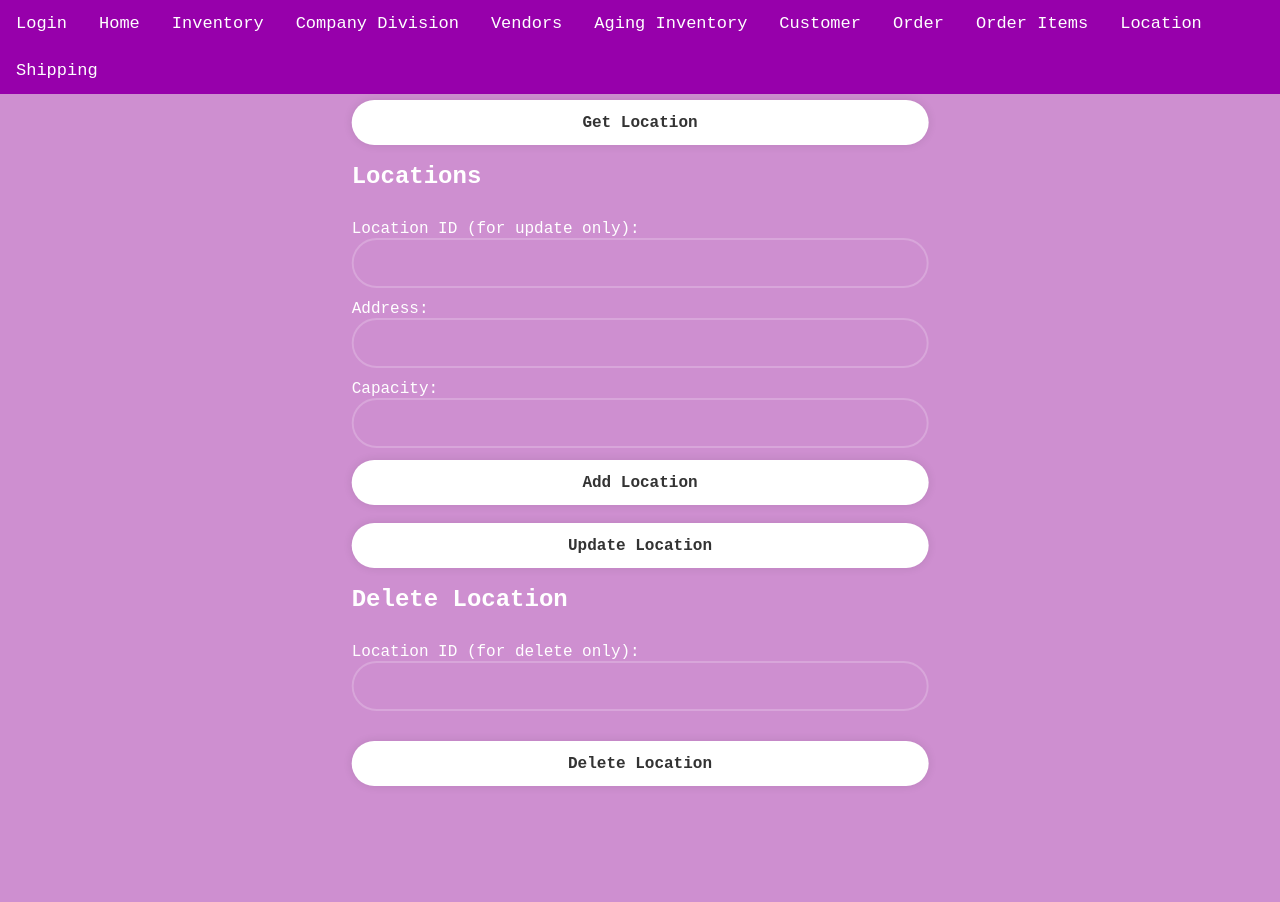
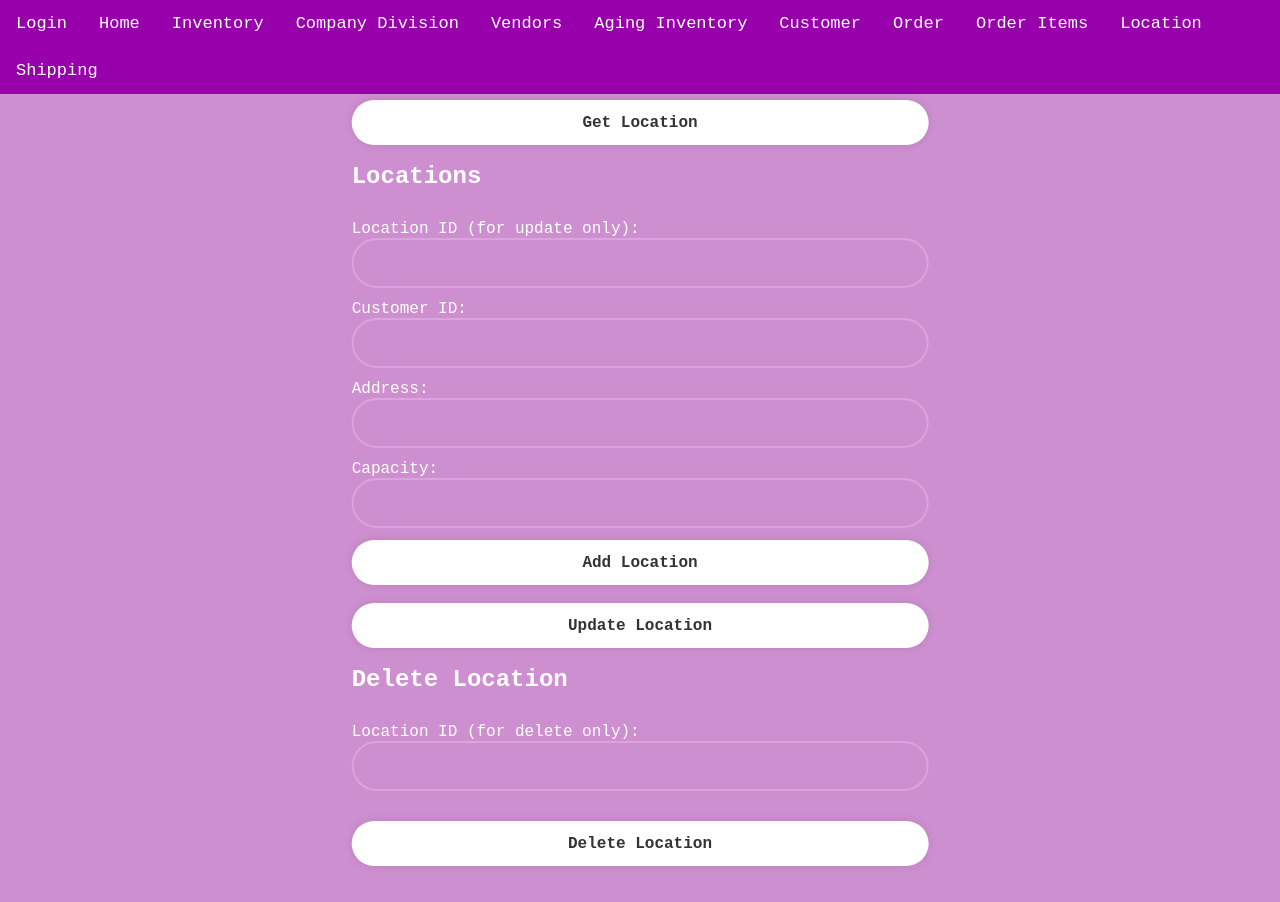
Before and after one commit to Larisa24fhsu/GroupC_CSCI441_SoftwareEngineeringProject, a website: page views/location.html in a window 1280 px wide. Before the commit the page ends 822 px from the top, so only its background shows below. Drawn offline with Linux system fonts and the light colour scheme; files that its build step writes are made by us from their sources; files whose address does not match are found by name.

Commit message:
updated location html

```diff
--- a/views/location.html
+++ b/views/location.html
@@ -32,6 +32,7 @@
       <form id="locationForm" class="location-form">
         <div class="input-box">
           <label for="locationid">Location ID (for update only):</label><input type="number" id="locationid"/></div>
+        <div class="input-box"><label for="customerid">Customer ID:</label><input type="text" id="customerid" required/></div>
         <div class="input-box"><label for="address">Address:</label><input type="text" id="address" required/></div>
         <div class="input-box"><label for="capacity">Capacity:</label><input type="text" id="capacity" required /></div>
         <button type="submit" class="btn" id="addUpdateBtn">Add Location</button>
```
